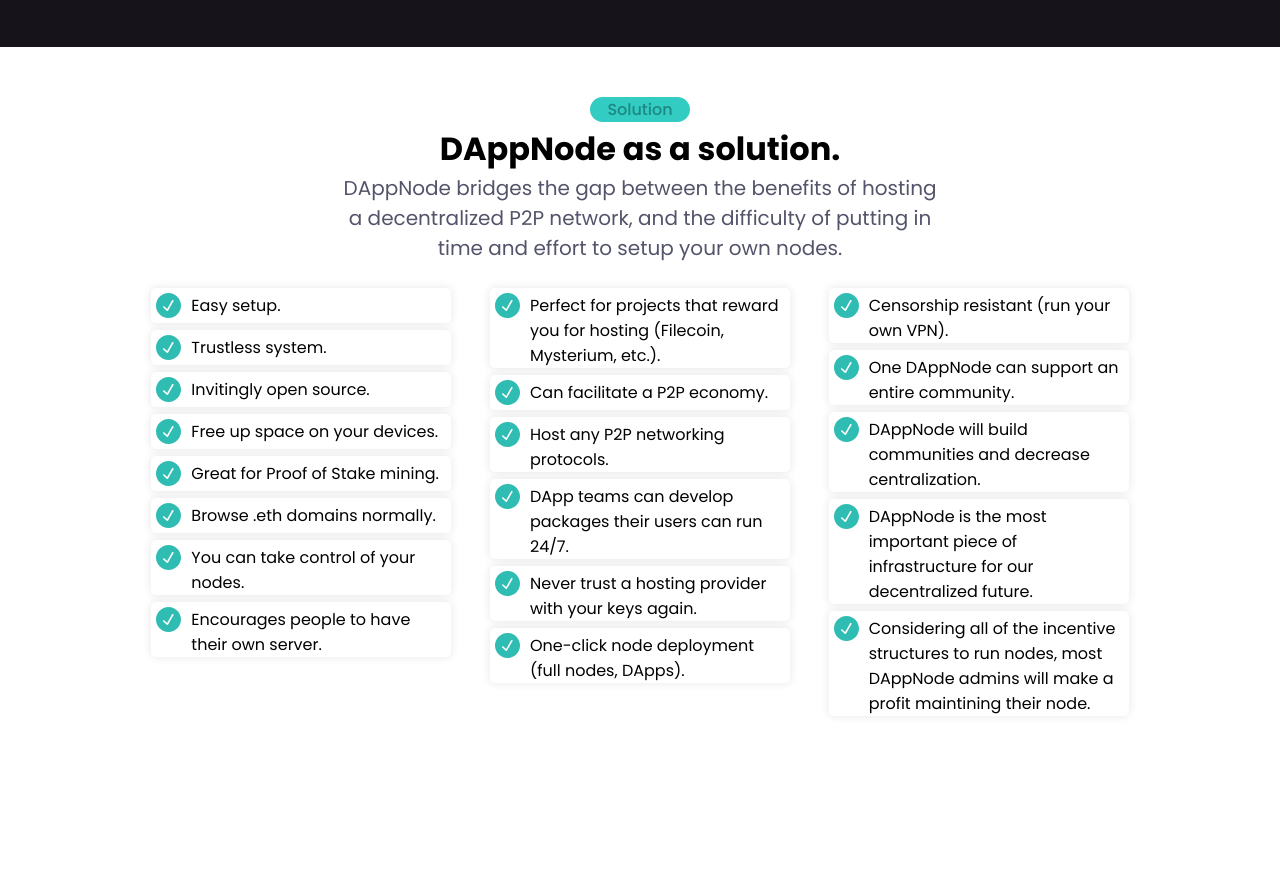
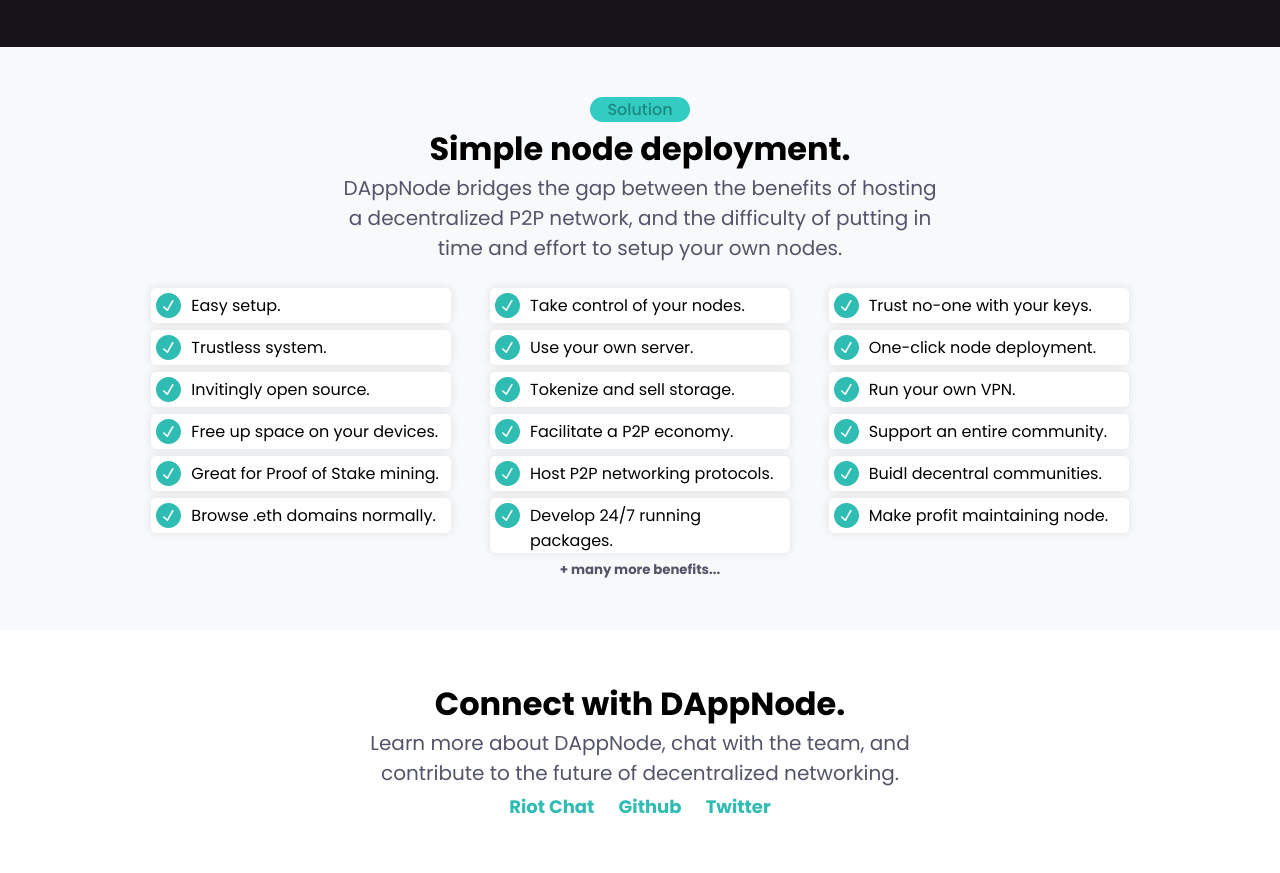
Before and after one commit to Anish-Agnihotri/dappnode-redesign, a plain HTML site: page index.html in a window 1280 px wide. Shown: the part 956-1829 px from the top of the page. Drawn offline with Linux system fonts and the light colour scheme.

Commit message:
Starting community.

```diff
--- a/assets/styles/main.css
+++ b/assets/styles/main.css
@@ -4,6 +4,7 @@
     margin: 0;
     font-family: 'Poppins', sans-serif;
 }
+
 .section {
     width: 100%;
     display: inline-block;
@@ -11,35 +12,41 @@
 }
 
 /* Menubar */
+
 .menubar {
     min-width: 1140px;
     display: inline-block;
     height: 60px;
     padding-top: 20px;
 }
+
 .logo {
     width: 30%;
     height: 100%;
     float: left;
 }
+
 .menu {
     width: 70%;
     height: 100%;
     float: left;
     text-align: right;
 }
-.menu > ul {
+
+.menu>ul {
     list-style-type: none;
     margin: 0;
     padding: 0;
 }
-.menu > ul > li {
+
+.menu>ul>li {
     float: right;
     margin-left: 14px;
     margin-right: 14px;
     margin-top: 15px;
 }
-.menu > ul > li > a {
+
+.menu>ul>li>a {
     color: rgb(41, 26, 65);
     font-size: 16px;
     font-weight: 500;
@@ -47,12 +54,15 @@
     border-bottom: 2px solid transparent;
     transition: 0.1s ease-in-out;
 }
-.menu > ul > li > a:hover {
+
+.menu>ul>li>a:hover {
     border-color: #2fbcb2;
 }
+
 #active {
     border-color: #2fbcb2;
 }
+
 #install {
     color: #fff;
     background-color: #2fbcb2;
@@ -63,39 +73,45 @@
     border-radius: 25px;
     transition: 0.15s ease-in-out;
 }
+
 #install:hover {
     background-color: #33ccc2;
-
 }
 
 /* Header Section */
+
 .cta {
     padding-top: 25px;
     padding-bottom: 250px;
 }
-.cta > h1 {
+
+.cta>h1 {
     color: #291a41;
     font-size: 40px;
     font-weight: 500;
 }
-.cta > p {
+
+.cta>p {
     color: #53546a;
     font-size: 20px;
     max-width: 600px;
     display: inline-block;
 }
-.cta > ul {
+
+.cta>ul {
     list-style-type: none;
     margin: 0;
     padding: 0;
     margin-top: 28px;
 }
-.cta > ul > li {
+
+.cta>ul>li {
     display: inline;
     margin-left: 4px;
     margin-right: 4px;
 }
-.cta > ul > li > a {
+
+.cta>ul>li>a {
     text-decoration: none;
     padding-left: 28px;
     padding-right: 28px;
@@ -106,37 +122,46 @@
     border-radius: 25px;
     transition: 0.15s ease-in-out;
 }
-.cta > ul > li:nth-child(1) > a {
+
+.cta>ul>li:nth-child(1)>a {
     background-color: #2fbcb2;
     color: #fff;
 }
-.cta > ul > li:nth-child(1) > a:hover {
+
+.cta>ul>li:nth-child(1)>a:hover {
     background-color: #33ccc2;
 }
-.cta > ul > li:nth-child(2) > a {
+
+.cta>ul>li:nth-child(2)>a {
     background-color: rgb(251, 251, 251);
     color: rgb(72, 73, 95);
     border: 1px solid rgb(217, 219, 222);
 }
-.cta > ul > li:nth-child(2) > a:hover {
+
+.cta>ul>li:nth-child(2)>a:hover {
     background-color: rgb(237, 236, 236);
 }
-.logo > img {
+
+.logo>img {
     width: 200px;
     margin-top: -5px;
 }
+
 /* Home page */
+
 .support {
     background-color: rgb(247, 249, 251);
     padding-top: 35px;
     padding-bottom: 35px;
 }
-.support > h4 {
+
+.support>h4 {
     font-weight: 300;
     font-size: 18px;
     color: #53546a;
 }
-.support > div > img {
+
+.support>div>img {
     display: inline-block;
     margin-left: 10px;
     margin-right: 10px;
@@ -149,28 +174,34 @@
     padding-bottom: 35px;
     color: #fff;
 }
+
 .problemContainer {
     max-width: 1140px;
     display: inline-block;
 }
-.problemContainer > div {
+
+.problemContainer>div {
     display: inline-block;
     margin: 15px;
     max-width: 340px;
     margin-top: 15px;
 }
-.problemContainer > div > img {
+
+.problemContainer>div>img {
     width: 60px;
 }
-.problemContainer > div > h3 {
+
+.problemContainer>div>h3 {
     font-size: 20px;
     font-weight: 600;
 }
-.problemContainer > div > p {
+
+.problemContainer>div>p {
     font-size: 16px;
     line-height: 25px;
 }
-.problemContainer > p {
+
+.problemContainer>p {
     color: #e41e1b;
     background-color: #ef7876;
     width: 100px;
@@ -179,29 +210,28 @@
     font-weight: 500;
     margin-bottom: 3px;
 }
-.problemContainer > h2 {
+
+.problemContainer>h2 {
     font-size: 30px;
 }
 
 .solution {
     padding-top: 50px;
-    padding-bottom: 1000px;
+    padding-bottom: 50px;
+    background-color: rgb(247, 249, 251);
 }
-.solution > img {
-    margin-top: 20px;
-    width: 800px;
-    display: inline-block;
-}
-.solution > p {
+
+.solution>p {
     color: #53546a;
     font-size: 20px;
     max-width: 600px;
     display: inline-block;
     margin-bottom: 25px;
 }
-.solution > p:first-child {
+
+.solution>p:first-child {
     color: #1d8881;
-    background-color:#33ccc2;
+    background-color: #33ccc2;
     width: 100px;
     display: inline-block;
     border-radius: 25px;
@@ -209,6 +239,7 @@
     margin-bottom: 3px;
     font-size: 16px;
 }
+
 .benefitCards {
     max-width: 1000px;
     display: inline-block;
@@ -257,6 +288,44 @@
     padding-right: 5px;
 }
 
-.card > div:nth-child(2) > p {
+.card>div:nth-child(2)>p {
     margin-top: 5px;
 }
+
+.solution>h5 {
+    color: #53546a;
+}
+
+.community {
+    padding-top: 50px;
+    padding-bottom: 50px;
+}
+.community>p {
+    color: #53546a;
+    font-size: 20px;
+    max-width: 600px;
+    display: inline-block;
+    margin-bottom: 25px;
+    margin-bottom: 5px;
+}
+.community>ul {
+    list-style-type: none;
+    margin: 0;
+    padding: 0;
+}
+.community>ul>li {
+    display: inline;
+    margin-left: 10px;
+    margin-right: 10px;
+}
+.community>ul>li>a {
+    text-decoration: none;
+    color: #2fbcb2;
+    font-size: 18px;
+    font-weight: 600;
+    border-bottom: 2px solid transparent;
+    transition: 0.15s ease-in-out;
+}
+.community>ul>li>a:hover {
+    border-bottom-color: #2fbcb2;
+}
--- a/index.html
+++ b/index.html
@@ -45,6 +45,7 @@
                 <img src='assets/images/logos/swarm.png'></img>
                 --></div>
         </div>
+        <!-- Problems -->
         <div class='section problems'>
             <div class='problemContainer'>
                 <p>Problems</p>
@@ -66,9 +67,10 @@
                 </div>
             </div>
         </div>
+        <!-- DAppNode as a solution -->
         <div class='section solution'>
             <p>Solution</p>
-            <h1>DAppNode as a solution.</h1>
+            <h1>Simple node deployment.</h1>
             <p>DAppNode bridges the gap between the benefits of hosting a decentralized P2P network, and the difficulty of putting in time and effort to setup your own nodes.</p>
             </br>
             <div class='benefitCards'>
@@ -98,57 +100,64 @@
                 </div>
                 <div class='card'>
                         <div><img src='assets/images/icons/checkmark.svg' alt='checkmark' /></div>
-                        <div><p>You can take control of your nodes.</p></div>
+                        <div><p>Take control of your nodes.</p></div>
                 </div>
                 <div class='card'>
                         <div><img src='assets/images/icons/checkmark.svg' alt='checkmark' /></div>
-                        <div><p>Encourages people to have their own server.</p></div>
+                        <div><p>Use your own server.</p></div>
                 </div>
                 <div class='card'>
                         <div><img src='assets/images/icons/checkmark.svg' alt='checkmark' /></div>
-                        <div><p>Perfect for projects that reward you for hosting (Filecoin, Mysterium, etc.).</p></div>
+                        <div><p>Tokenize and sell storage.</p></div>
                 </div>
                 <div class='card'>
                         <div><img src='assets/images/icons/checkmark.svg' alt='checkmark' /></div>
-                        <div><p>Can facilitate a P2P economy.</p></div>
+                        <div><p>Facilitate a P2P economy.</p></div>
                 </div>
                 <div class='card'>
                         <div><img src='assets/images/icons/checkmark.svg' alt='checkmark' /></div>
-                        <div><p>Host any P2P networking protocols.</p></div>
+                        <div><p>Host P2P networking protocols.</p></div>
                 </div>
                 <div class='card'>
                         <div><img src='assets/images/icons/checkmark.svg' alt='checkmark' /></div>
-                        <div><p>DApp teams can develop packages their users can run 24/7.</p></div>
+                        <div><p>Develop 24/7 running packages.</p></div>
                 </div>
                 <div class='card'>
                         <div><img src='assets/images/icons/checkmark.svg' alt='checkmark' /></div>
-                        <div><p>Never trust a hosting provider with your keys again.</p></div>
+                        <div><p>Trust no-one with your keys.</p></div>
                 </div>
                 <div class='card'>
                         <div><img src='assets/images/icons/checkmark.svg' alt='checkmark' /></div>
-                        <div><p>One-click node deployment (full nodes, DApps).</p></div>
+                        <div><p>One-click node deployment.</p></div>
                 </div>
                 <div class='card'>
                         <div><img src='assets/images/icons/checkmark.svg' alt='checkmark' /></div>
-                        <div><p>Censorship resistant (run your own VPN).</p></div>
+                        <div><p>Run your own VPN.</p></div>
                 </div>
                 <div class='card'>
                         <div><img src='assets/images/icons/checkmark.svg' alt='checkmark' /></div>
-                        <div><p>One DAppNode can support an entire community.</p></div>
+                        <div><p>Support an entire community.</p></div>
                 </div>
                 <div class='card'>
                         <div><img src='assets/images/icons/checkmark.svg' alt='checkmark' /></div>
-                        <div><p>DAppNode will build communities and decrease centralization.</p></div>
+                        <div><p>Buidl decentral communities.</p></div>
                 </div>
                 <div class='card'>
                         <div><img src='assets/images/icons/checkmark.svg' alt='checkmark' /></div>
-                        <div><p>DAppNode is the most important piece of infrastructure for our decentralized future.</p></div>
-                </div>
-                <div class='card'>
-                        <div><img src='assets/images/icons/checkmark.svg' alt='checkmark' /></div>
-                        <div><p>Considering all of the incentive structures to run nodes, most DAppNode admins will make a profit maintining their node.</p></div>
+                        <div><p>Make profit maintaining node.</p></div>
                 </div>
             </div>
+            <h5>+ many more benefits...</h5>
+        </div>
+        <!-- Community -->
+        <div class='section community'>
+            <h1>Connect with DAppNode.</h1>
+            <p>Learn more about DAppNode, chat with the team, and contribute to the future of decentralized networking.</p>
+            <ul>
+                <li><a href=''>Riot Chat</a></li>
+                <li><a href=''>Github</a></li>
+                <li><a href=''>Twitter</a></li>
+            </ul>
         </div>
     </body>
 </html>
```
